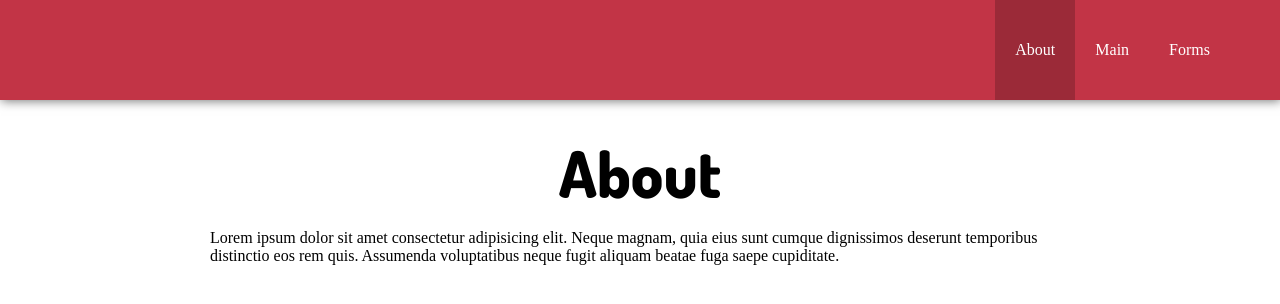
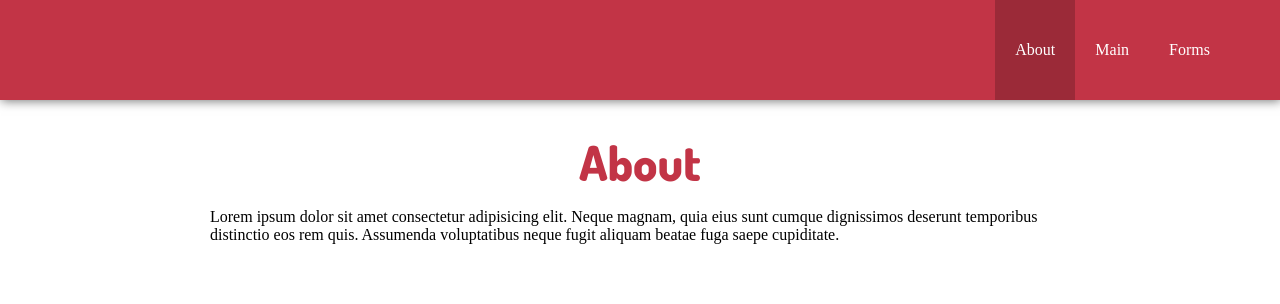
Before and after one commit to Hanna-Mamedova/rs-react, a React (Vite) app: page / in a window 1280 px wide. Shown: the top 304 px of the page. Built offline with nearby package versions, Linux system fonts and the light colour scheme.

Commit message:
fix: fix h1 color and fs

```diff
--- a/src/index.css
+++ b/src/index.css
@@ -5,9 +5,10 @@ body {
 h1 {
     text-align: center;
     font-family: "Dosis", sans-serif;
-    font-size: 4rem;
+    font-size: 3rem;
     margin: 0px;
     font-weight: 800;
+    color: #c23446;
 }
 
 h3 {
--- a/src/pages/not-found/Not-found.css
+++ b/src/pages/not-found/Not-found.css
@@ -37,6 +37,7 @@
 
 .permission_denied h1 {
     color: #fff;
+    font-size: 4rem;
 }
 
 .permission_denied h3 {
```
